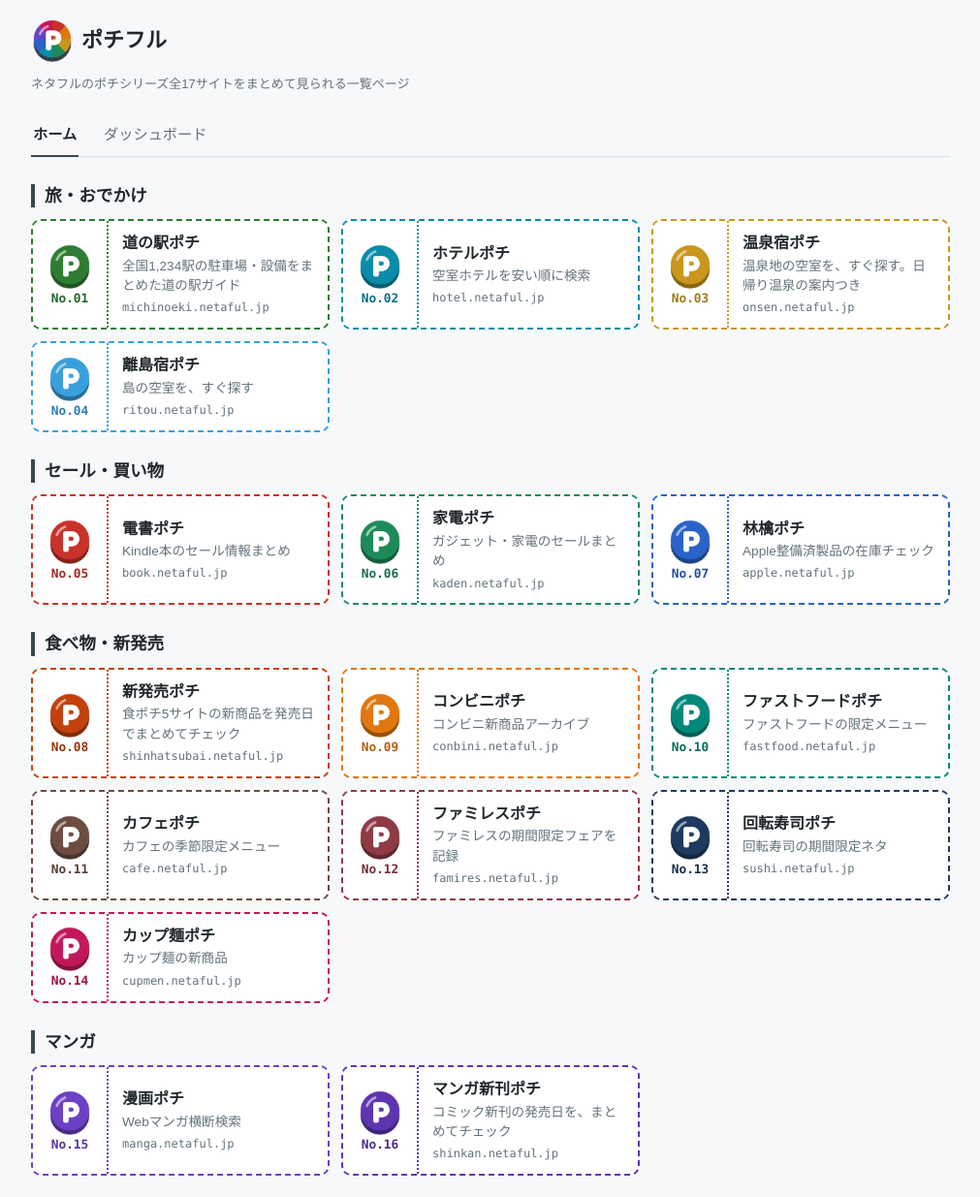
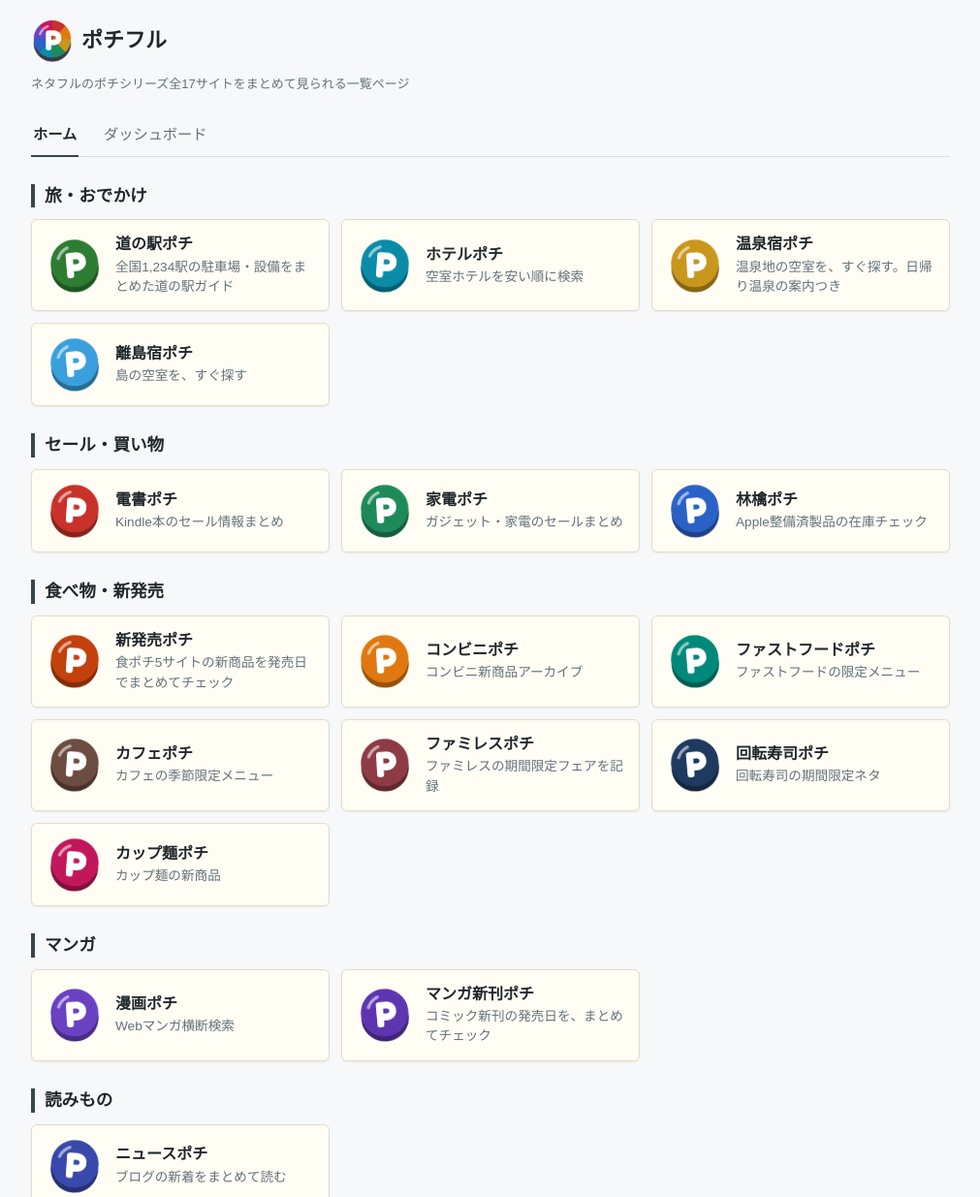
Before and after one commit to netafull/pochi-full, a plain HTML site: page docs/index.html in a window 1280 px wide. Shown: the top 1235 px of the page at 97% size, without its empty margins (134-1145 px from the left). Drawn offline with Linux system fonts and the light colour scheme.

Commit message:
リンク集のサイトカードをスタンプラリー風に (#23)
Co-Authored-By: Claude Opus 5.5 <noreply@anthropic.com>

```diff
--- a/docs/index.html
+++ b/docs/index.html
@@ -43,31 +43,31 @@ gtag('config', 'G-HF34XXVV03');
 </div>
 <div id="view-links" role="tabpanel" aria-labelledby="tab-links">
 <section><h2>旅・おでかけ</h2><ul class="pf-cards">
-<li class="pf-card"><a href="https://michinoeki.netaful.jp/" style="--c:#2E7D32"><span class="pf-stub" aria-hidden="true"><img src="/static/icons/michinoeki.png" alt="" width="46" height="46" loading="lazy" decoding="async"><span class="pf-no">No.01</span></span><span class="pf-body"><span class="pf-name">道の駅ポチ</span><span class="pf-desc">全国1,234駅の駐車場・設備をまとめた道の駅ガイド</span><span class="pf-host">michinoeki.netaful.jp</span></span></a></li>
-<li class="pf-card"><a href="https://hotel.netaful.jp/" style="--c:#0A8CA8"><span class="pf-stub" aria-hidden="true"><img src="/static/icons/hotel.png" alt="" width="46" height="46" loading="lazy" decoding="async"><span class="pf-no">No.02</span></span><span class="pf-body"><span class="pf-name">ホテルポチ</span><span class="pf-desc">空室ホテルを安い順に検索</span><span class="pf-host">hotel.netaful.jp</span></span></a></li>
-<li class="pf-card"><a href="https://onsen.netaful.jp/" style="--c:#C9971C"><span class="pf-stub" aria-hidden="true"><img src="/static/icons/onsen.png" alt="" width="46" height="46" loading="lazy" decoding="async"><span class="pf-no">No.03</span></span><span class="pf-body"><span class="pf-name">温泉宿ポチ</span><span class="pf-desc">温泉地の空室を、すぐ探す。日帰り温泉の案内つき</span><span class="pf-host">onsen.netaful.jp</span></span></a></li>
-<li class="pf-card"><a href="https://ritou.netaful.jp/" style="--c:#3AA0DD"><span class="pf-stub" aria-hidden="true"><img src="/static/icons/ritou.png" alt="" width="46" height="46" loading="lazy" decoding="async"><span class="pf-no">No.04</span></span><span class="pf-body"><span class="pf-name">離島宿ポチ</span><span class="pf-desc">島の空室を、すぐ探す</span><span class="pf-host">ritou.netaful.jp</span></span></a></li>
+<li class="pf-card"><a href="https://michinoeki.netaful.jp/" style="--c:#2E7D32;--tilt:-5deg"><img src="/static/icons/michinoeki.png" alt="" width="56" height="56" loading="lazy" decoding="async"><span class="pf-body"><span class="pf-name">道の駅ポチ</span><span class="pf-desc">全国1,234駅の駐車場・設備をまとめた道の駅ガイド</span></span></a></li>
+<li class="pf-card"><a href="https://hotel.netaful.jp/" style="--c:#0A8CA8;--tilt:4deg"><img src="/static/icons/hotel.png" alt="" width="56" height="56" loading="lazy" decoding="async"><span class="pf-body"><span class="pf-name">ホテルポチ</span><span class="pf-desc">空室ホテルを安い順に検索</span></span></a></li>
+<li class="pf-card"><a href="https://onsen.netaful.jp/" style="--c:#C9971C;--tilt:-3deg"><img src="/static/icons/onsen.png" alt="" width="56" height="56" loading="lazy" decoding="async"><span class="pf-body"><span class="pf-name">温泉宿ポチ</span><span class="pf-desc">温泉地の空室を、すぐ探す。日帰り温泉の案内つき</span></span></a></li>
+<li class="pf-card"><a href="https://ritou.netaful.jp/" style="--c:#3AA0DD;--tilt:-5deg"><img src="/static/icons/ritou.png" alt="" width="56" height="56" loading="lazy" decoding="async"><span class="pf-body"><span class="pf-name">離島宿ポチ</span><span class="pf-desc">島の空室を、すぐ探す</span></span></a></li>
 </ul></section>
 <section><h2>セール・買い物</h2><ul class="pf-cards">
-<li class="pf-card"><a href="https://book.netaful.jp/" style="--c:#C8322B"><span class="pf-stub" aria-hidden="true"><img src="/static/icons/kindle.png" alt="" width="46" height="46" loading="lazy" decoding="async"><span class="pf-no">No.05</span></span><span class="pf-body"><span class="pf-name">電書ポチ</span><span class="pf-desc">Kindle本のセール情報まとめ</span><span class="pf-host">book.netaful.jp</span></span></a></li>
-<li class="pf-card"><a href="https://kaden.netaful.jp/" style="--c:#1E8A5A"><span class="pf-stub" aria-hidden="true"><img src="/static/icons/kaden.png" alt="" width="46" height="46" loading="lazy" decoding="async"><span class="pf-no">No.06</span></span><span class="pf-body"><span class="pf-name">家電ポチ</span><span class="pf-desc">ガジェット・家電のセールまとめ</span><span class="pf-host">kaden.netaful.jp</span></span></a></li>
-<li class="pf-card"><a href="https://apple.netaful.jp/" style="--c:#2B62C8"><span class="pf-stub" aria-hidden="true"><img src="/static/icons/apple.png" alt="" width="46" height="46" loading="lazy" decoding="async"><span class="pf-no">No.07</span></span><span class="pf-body"><span class="pf-name">林檎ポチ</span><span class="pf-desc">Apple整備済製品の在庫チェック</span><span class="pf-host">apple.netaful.jp</span></span></a></li>
+<li class="pf-card"><a href="https://book.netaful.jp/" style="--c:#C8322B;--tilt:4deg"><img src="/static/icons/kindle.png" alt="" width="56" height="56" loading="lazy" decoding="async"><span class="pf-body"><span class="pf-name">電書ポチ</span><span class="pf-desc">Kindle本のセール情報まとめ</span></span></a></li>
+<li class="pf-card"><a href="https://kaden.netaful.jp/" style="--c:#1E8A5A;--tilt:-3deg"><img src="/static/icons/kaden.png" alt="" width="56" height="56" loading="lazy" decoding="async"><span class="pf-body"><span class="pf-name">家電ポチ</span><span class="pf-desc">ガジェット・家電のセールまとめ</span></span></a></li>
+<li class="pf-card"><a href="https://apple.netaful.jp/" style="--c:#2B62C8;--tilt:-5deg"><img src="/static/icons/apple.png" alt="" width="56" height="56" loading="lazy" decoding="async"><span class="pf-body"><span class="pf-name">林檎ポチ</span><span class="pf-desc">Apple整備済製品の在庫チェック</span></span></a></li>
 </ul></section>
 <section><h2>食べ物・新発売</h2><ul class="pf-cards">
-<li class="pf-card"><a href="https://shinhatsubai.netaful.jp/" style="--c:#C2410C"><span class="pf-stub" aria-hidden="true"><img src="/static/icons/shinhatsubai.png" alt="" width="46" height="46" loading="lazy" decoding="async"><span class="pf-no">No.08</span></span><span class="pf-body"><span class="pf-name">新発売ポチ</span><span class="pf-desc">食ポチ5サイトの新商品を発売日でまとめてチェック</span><span class="pf-host">shinhatsubai.netaful.jp</span></span></a></li>
-<li class="pf-card"><a href="https://conbini.netaful.jp/" style="--c:#E0780F"><span class="pf-stub" aria-hidden="true"><img src="/static/icons/conbini.png" alt="" width="46" height="46" loading="lazy" decoding="async"><span class="pf-no">No.09</span></span><span class="pf-body"><span class="pf-name">コンビニポチ</span><span class="pf-desc">コンビニ新商品アーカイブ</span><span class="pf-host">conbini.netaful.jp</span></span></a></li>
-<li class="pf-card"><a href="https://fastfood.netaful.jp/" style="--c:#00897B"><span class="pf-stub" aria-hidden="true"><img src="/static/icons/fastfood.png" alt="" width="46" height="46" loading="lazy" decoding="async"><span class="pf-no">No.10</span></span><span class="pf-body"><span class="pf-name">ファストフードポチ</span><span class="pf-desc">ファストフードの限定メニュー</span><span class="pf-host">fastfood.netaful.jp</span></span></a></li>
-<li class="pf-card"><a href="https://cafe.netaful.jp/" style="--c:#6D4C41"><span class="pf-stub" aria-hidden="true"><img src="/static/icons/cafe.png" alt="" width="46" height="46" loading="lazy" decoding="async"><span class="pf-no">No.11</span></span><span class="pf-body"><span class="pf-name">カフェポチ</span><span class="pf-desc">カフェの季節限定メニュー</span><span class="pf-host">cafe.netaful.jp</span></span></a></li>
-<li class="pf-card"><a href="https://famires.netaful.jp/" style="--c:#8E3B46"><span class="pf-stub" aria-hidden="true"><img src="/static/icons/famires.png" alt="" width="46" height="46" loading="lazy" decoding="async"><span class="pf-no">No.12</span></span><span class="pf-body"><span class="pf-name">ファミレスポチ</span><span class="pf-desc">ファミレスの期間限定フェアを記録</span><span class="pf-host">famires.netaful.jp</span></span></a></li>
-<li class="pf-card"><a href="https://sushi.netaful.jp/" style="--c:#1E3A5F"><span class="pf-stub" aria-hidden="true"><img src="/static/icons/sushi.png" alt="" width="46" height="46" loading="lazy" decoding="async"><span class="pf-no">No.13</span></span><span class="pf-body"><span class="pf-name">回転寿司ポチ</span><span class="pf-desc">回転寿司の期間限定ネタ</span><span class="pf-host">sushi.netaful.jp</span></span></a></li>
-<li class="pf-card"><a href="https://cupmen.netaful.jp/" style="--c:#C2185B"><span class="pf-stub" aria-hidden="true"><img src="/static/icons/cupmen.png" alt="" width="46" height="46" loading="lazy" decoding="async"><span class="pf-no">No.14</span></span><span class="pf-body"><span class="pf-name">カップ麺ポチ</span><span class="pf-desc">カップ麺の新商品</span><span class="pf-host">cupmen.netaful.jp</span></span></a></li>
+<li class="pf-card"><a href="https://shinhatsubai.netaful.jp/" style="--c:#C2410C;--tilt:4deg"><img src="/static/icons/shinhatsubai.png" alt="" width="56" height="56" loading="lazy" decoding="async"><span class="pf-body"><span class="pf-name">新発売ポチ</span><span class="pf-desc">食ポチ5サイトの新商品を発売日でまとめてチェック</span></span></a></li>
+<li class="pf-card"><a href="https://conbini.netaful.jp/" style="--c:#E0780F;--tilt:-3deg"><img src="/static/icons/conbini.png" alt="" width="56" height="56" loading="lazy" decoding="async"><span class="pf-body"><span class="pf-name">コンビニポチ</span><span class="pf-desc">コンビニ新商品アーカイブ</span></span></a></li>
+<li class="pf-card"><a href="https://fastfood.netaful.jp/" style="--c:#00897B;--tilt:-5deg"><img src="/static/icons/fastfood.png" alt="" width="56" height="56" loading="lazy" decoding="async"><span class="pf-body"><span class="pf-name">ファストフードポチ</span><span class="pf-desc">ファストフードの限定メニュー</span></span></a></li>
+<li class="pf-card"><a href="https://cafe.netaful.jp/" style="--c:#6D4C41;--tilt:4deg"><img src="/static/icons/cafe.png" alt="" width="56" height="56" loading="lazy" decoding="async"><span class="pf-body"><span class="pf-name">カフェポチ</span><span class="pf-desc">カフェの季節限定メニュー</span></span></a></li>
+<li class="pf-card"><a href="https://famires.netaful.jp/" style="--c:#8E3B46;--tilt:-3deg"><img src="/static/icons/famires.png" alt="" width="56" height="56" loading="lazy" decoding="async"><span class="pf-body"><span class="pf-name">ファミレスポチ</span><span class="pf-desc">ファミレスの期間限定フェアを記録</span></span></a></li>
+<li class="pf-card"><a href="https://sushi.netaful.jp/" style="--c:#1E3A5F;--tilt:-5deg"><img src="/static/icons/sushi.png" alt="" width="56" height="56" loading="lazy" decoding="async"><span class="pf-body"><span class="pf-name">回転寿司ポチ</span><span class="pf-desc">回転寿司の期間限定ネタ</span></span></a></li>
+<li class="pf-card"><a href="https://cupmen.netaful.jp/" style="--c:#C2185B;--tilt:4deg"><img src="/static/icons/cupmen.png" alt="" width="56" height="56" loading="lazy" decoding="async"><span class="pf-body"><span class="pf-name">カップ麺ポチ</span><span class="pf-desc">カップ麺の新商品</span></span></a></li>
 </ul></section>
 <section><h2>マンガ</h2><ul class="pf-cards">
-<li class="pf-card"><a href="https://manga.netaful.jp/" style="--c:#6B41C4"><span class="pf-stub" aria-hidden="true"><img src="/static/icons/manga.png" alt="" width="46" height="46" loading="lazy" decoding="async"><span class="pf-no">No.15</span></span><span class="pf-body"><span class="pf-name">漫画ポチ</span><span class="pf-desc">Webマンガ横断検索</span><span class="pf-host">manga.netaful.jp</span></span></a></li>
-<li class="pf-card"><a href="https://shinkan.netaful.jp/" style="--c:#5E35B1"><span class="pf-stub" aria-hidden="true"><img src="/static/icons/shinkan.png" alt="" width="46" height="46" loading="lazy" decoding="async"><span class="pf-no">No.16</span></span><span class="pf-body"><span class="pf-name">マンガ新刊ポチ</span><span class="pf-desc">コミック新刊の発売日を、まとめてチェック</span><span class="pf-host">shinkan.netaful.jp</span></span></a></li>
+<li class="pf-card"><a href="https://manga.netaful.jp/" style="--c:#6B41C4;--tilt:-3deg"><img src="/static/icons/manga.png" alt="" width="56" height="56" loading="lazy" decoding="async"><span class="pf-body"><span class="pf-name">漫画ポチ</span><span class="pf-desc">Webマンガ横断検索</span></span></a></li>
+<li class="pf-card"><a href="https://shinkan.netaful.jp/" style="--c:#5E35B1;--tilt:-5deg"><img src="/static/icons/shinkan.png" alt="" width="56" height="56" loading="lazy" decoding="async"><span class="pf-body"><span class="pf-name">マンガ新刊ポチ</span><span class="pf-desc">コミック新刊の発売日を、まとめてチェック</span></span></a></li>
 </ul></section>
 <section><h2>読みもの</h2><ul class="pf-cards">
-<li class="pf-card"><a href="https://news.netaful.jp/" style="--c:#3949AB"><span class="pf-stub" aria-hidden="true"><img src="/static/icons/news.png" alt="" width="46" height="46" loading="lazy" decoding="async"><span class="pf-no">No.17</span></span><span class="pf-body"><span class="pf-name">ニュースポチ</span><span class="pf-desc">ブログの新着をまとめて読む</span><span class="pf-host">news.netaful.jp</span></span></a></li>
+<li class="pf-card"><a href="https://news.netaful.jp/" style="--c:#3949AB;--tilt:4deg"><img src="/static/icons/news.png" alt="" width="56" height="56" loading="lazy" decoding="async"><span class="pf-body"><span class="pf-name">ニュースポチ</span><span class="pf-desc">ブログの新着をまとめて読む</span></span></a></li>
 </ul></section>
 </div>
 <div id="view-dash" role="tabpanel" aria-labelledby="tab-dash" data-feeds="[&quot;https://shinkan.netaful.jp/feed.json&quot;, &quot;https://shinhatsubai.netaful.jp/feed.json&quot;, &quot;https://book.netaful.jp/feed.json&quot;, &quot;https://kaden.netaful.jp/feed.json&quot;, &quot;https://apple.netaful.jp/feed.json&quot;, &quot;https://manga.netaful.jp/feed.json&quot;]" data-wp="https://netaful.jp/wp-json/wp/v2/posts?tags=728&amp;per_page=20&amp;_fields=id,date,link,title,jetpack_featured_media_url" hidden>
--- a/docs/static/style.css
+++ b/docs/static/style.css
@@ -31,34 +31,26 @@ h2 {
   padding-left: 10px; border-left: 4px solid var(--accent);
 }
 
-/* サイトカード: カード全体がリンク。クーポン風（破線の切り取り線＋左のスタブ。スタブとの境目はミシン目）。
-   --c はサイト色。文字・線に使う色は、背景に対してコントラストが足りるよう明暗で少し調整する */
+/* サイトカード: カード全体がリンク。スタンプカードの台紙風（紙色の地＋細い罫線、アイコンは押したスタンプのように少し傾ける）。
+   傾きは build.py が --tilt で渡す。--c はサイト色（ホバー時の枠線に使う） */
 .pf-cards { list-style: none; margin: 0; padding: 0; display: grid; gap: 12px; grid-template-columns: 1fr; }
 @media (min-width: 700px) { .pf-cards { grid-template-columns: 1fr 1fr; } }
 @media (min-width: 960px) { .pf-cards { grid-template-columns: 1fr 1fr 1fr; } }
 .pf-card { margin: 0; }
 .pf-card a {
-  --cl: var(--c, var(--accent));
-  --cn: color-mix(in srgb, var(--cl) 80%, #000); /* 番号の文字色（白地で3:1以上） */
-  display: flex; align-items: stretch; height: 100%;
-  background: var(--card); border: 2px dashed var(--cl); border-radius: 10px;
+  display: flex; align-items: center; gap: 14px; height: 100%; padding: 14px 16px;
+  background: #fffdf4; border: 1px solid #e3ddc8; border-radius: 6px; box-shadow: 0 1px 2px rgba(0, 0, 0, 0.06);
   color: var(--text); text-decoration: none;
 }
 @media (prefers-color-scheme: dark) {
-  .pf-card a { --cl: color-mix(in srgb, var(--c, var(--accent)) 55%, #fff); --cn: var(--cl); }
+  .pf-card a { background: var(--card); border-color: var(--line); box-shadow: none; }
 }
-.pf-card a:hover { background: var(--accent-soft); }
+.pf-card a:hover { background: var(--accent-soft); border-color: var(--c, var(--accent)); }
 .pf-card a:focus-visible { outline: 2px solid var(--accent); outline-offset: 2px; }
-.pf-stub {
-  flex: 0 0 78px; display: flex; flex-direction: column; align-items: center; justify-content: center; gap: 4px;
-  padding: 10px 6px; border-right: 2px dotted var(--cl);
-}
-.pf-card img { width: 46px; height: 46px; flex-shrink: 0; }
-.pf-no { font-family: ui-monospace, "SF Mono", Menlo, Consolas, monospace; font-weight: 700; font-size: 0.8rem; line-height: 1; color: var(--cn); }
-.pf-card .pf-body { flex: 1; min-width: 0; padding: 12px 14px; align-self: center; }
+.pf-card img { width: 56px; height: 56px; flex-shrink: 0; transform: rotate(var(--tilt, 0deg)); } /* 回転は見た目だけで、レイアウトは動かない */
+.pf-card .pf-body { min-width: 0; }
 .pf-card .pf-name { display: block; font-weight: 700; font-size: 1rem; line-height: 1.4; }
 .pf-card .pf-desc { display: block; margin-top: 2px; font-size: 0.85rem; line-height: 1.5; color: var(--muted); overflow-wrap: anywhere; }
-.pf-card .pf-host { display: block; margin-top: 4px; font-family: ui-monospace, "SF Mono", Menlo, Consolas, monospace; font-size: 0.75rem; line-height: 1.4; color: var(--muted); overflow-wrap: anywhere; }
 
 .site-footer {
   border-top: 1px solid var(--line); padding: 16px; font-size: 0.8rem; color: var(--muted);
--- a/static/style.css
+++ b/static/style.css
@@ -31,34 +31,26 @@ h2 {
   padding-left: 10px; border-left: 4px solid var(--accent);
 }
 
-/* サイトカード: カード全体がリンク。クーポン風（破線の切り取り線＋左のスタブ。スタブとの境目はミシン目）。
-   --c はサイト色。文字・線に使う色は、背景に対してコントラストが足りるよう明暗で少し調整する */
+/* サイトカード: カード全体がリンク。スタンプカードの台紙風（紙色の地＋細い罫線、アイコンは押したスタンプのように少し傾ける）。
+   傾きは build.py が --tilt で渡す。--c はサイト色（ホバー時の枠線に使う） */
 .pf-cards { list-style: none; margin: 0; padding: 0; display: grid; gap: 12px; grid-template-columns: 1fr; }
 @media (min-width: 700px) { .pf-cards { grid-template-columns: 1fr 1fr; } }
 @media (min-width: 960px) { .pf-cards { grid-template-columns: 1fr 1fr 1fr; } }
 .pf-card { margin: 0; }
 .pf-card a {
-  --cl: var(--c, var(--accent));
-  --cn: color-mix(in srgb, var(--cl) 80%, #000); /* 番号の文字色（白地で3:1以上） */
-  display: flex; align-items: stretch; height: 100%;
-  background: var(--card); border: 2px dashed var(--cl); border-radius: 10px;
+  display: flex; align-items: center; gap: 14px; height: 100%; padding: 14px 16px;
+  background: #fffdf4; border: 1px solid #e3ddc8; border-radius: 6px; box-shadow: 0 1px 2px rgba(0, 0, 0, 0.06);
   color: var(--text); text-decoration: none;
 }
 @media (prefers-color-scheme: dark) {
-  .pf-card a { --cl: color-mix(in srgb, var(--c, var(--accent)) 55%, #fff); --cn: var(--cl); }
+  .pf-card a { background: var(--card); border-color: var(--line); box-shadow: none; }
 }
-.pf-card a:hover { background: var(--accent-soft); }
+.pf-card a:hover { background: var(--accent-soft); border-color: var(--c, var(--accent)); }
 .pf-card a:focus-visible { outline: 2px solid var(--accent); outline-offset: 2px; }
-.pf-stub {
-  flex: 0 0 78px; display: flex; flex-direction: column; align-items: center; justify-content: center; gap: 4px;
-  padding: 10px 6px; border-right: 2px dotted var(--cl);
-}
-.pf-card img { width: 46px; height: 46px; flex-shrink: 0; }
-.pf-no { font-family: ui-monospace, "SF Mono", Menlo, Consolas, monospace; font-weight: 700; font-size: 0.8rem; line-height: 1; color: var(--cn); }
-.pf-card .pf-body { flex: 1; min-width: 0; padding: 12px 14px; align-self: center; }
+.pf-card img { width: 56px; height: 56px; flex-shrink: 0; transform: rotate(var(--tilt, 0deg)); } /* 回転は見た目だけで、レイアウトは動かない */
+.pf-card .pf-body { min-width: 0; }
 .pf-card .pf-name { display: block; font-weight: 700; font-size: 1rem; line-height: 1.4; }
 .pf-card .pf-desc { display: block; margin-top: 2px; font-size: 0.85rem; line-height: 1.5; color: var(--muted); overflow-wrap: anywhere; }
-.pf-card .pf-host { display: block; margin-top: 4px; font-family: ui-monospace, "SF Mono", Menlo, Consolas, monospace; font-size: 0.75rem; line-height: 1.4; color: var(--muted); overflow-wrap: anywhere; }
 
 .site-footer {
   border-top: 1px solid var(--line); padding: 16px; font-size: 0.8rem; color: var(--muted);
```
Also changed, not shown: 2 other files.
